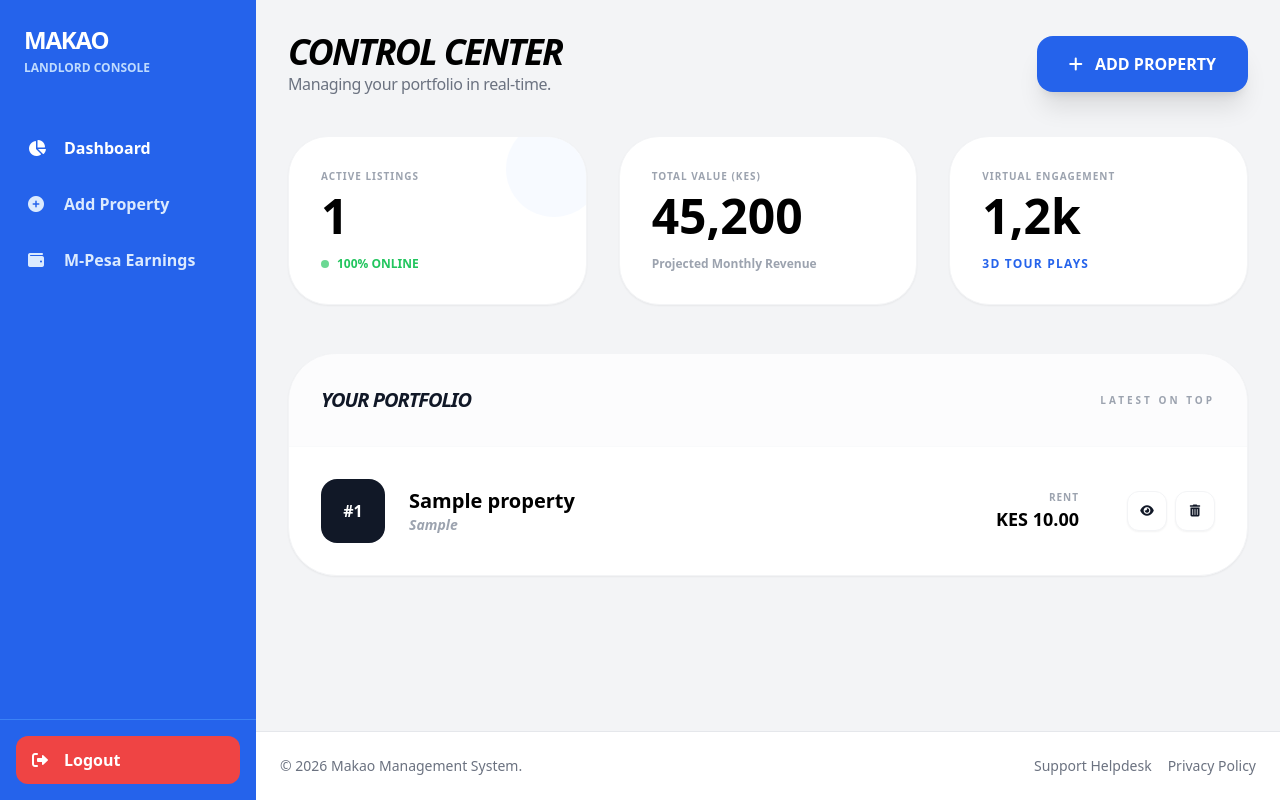
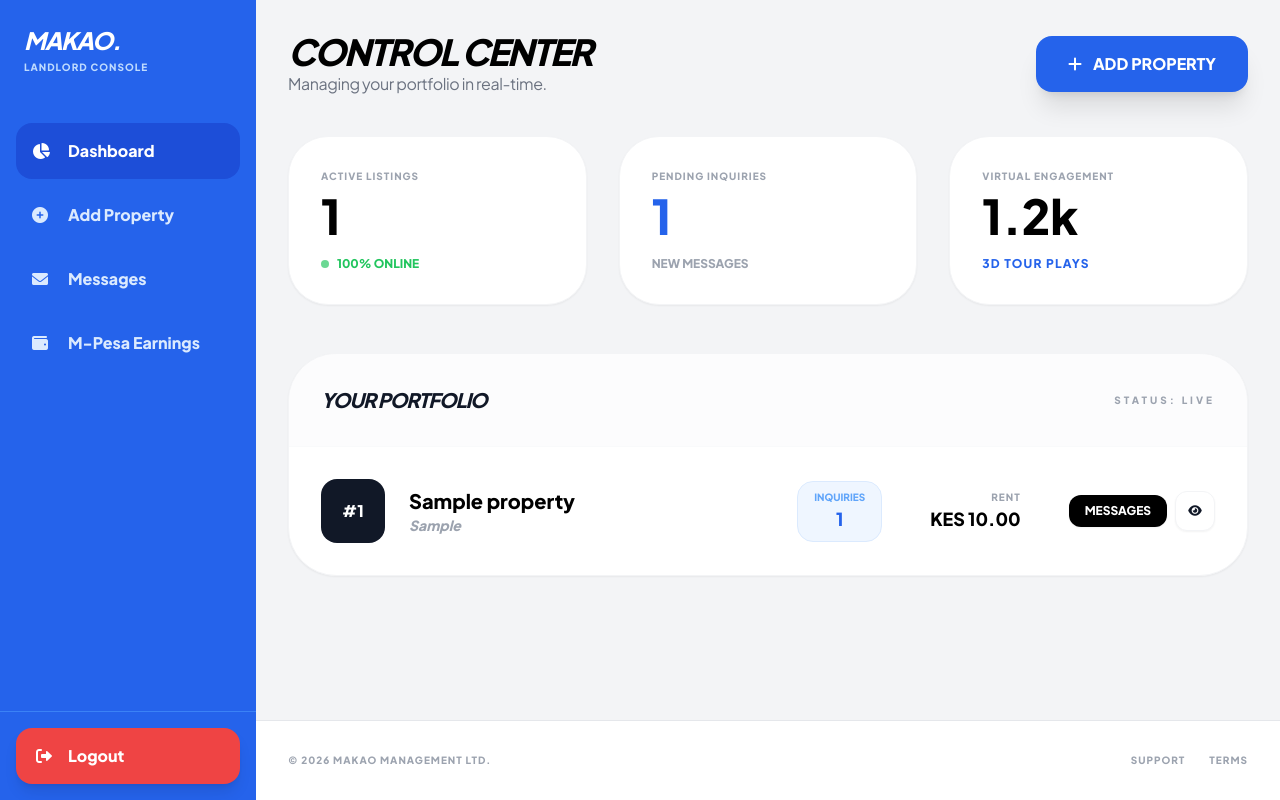
Before and after one commit to Wendy-Okoth/Makao, a Django app: page /dashboard/ in a window 1280 px wide. Run offline with Django 5.2, Linux system fonts and the light colour scheme; a user stored in the database is signed in; tables that the repository leaves empty hold one stand-in row (values such as "Sample post"); some libraries are stand-ins or nearby versions.

Commit message:
Implement in-app chat system between landlords and tenants

```diff
--- a/makao/urls.py
+++ b/makao/urls.py
@@ -26,7 +26,11 @@ from properties.views import (
     TenantDashboardView,
     TenantExploreView,
     toggle_favorite,
-    FavoriteListView # Added this
+    FavoriteListView,
+    InquiryListView,
+    send_inquiry,
+    PropertyInquiryListView,
+    chat_view
 )
 from accounts.views import signup_view, login_success_redirect
 
@@ -44,6 +48,10 @@ urlpatterns = [
     path('about/', TemplateView.as_view(template_name='about.html'), name='about'),
     path('tenant/dashboard/', TenantDashboardView.as_view(), name='tenant-dashboard'),
     path('tenant/explore/', TenantExploreView.as_view(), name='tenant-explore'),
-    path('tenant/favorites/', FavoriteListView.as_view(), name='tenant-favorites'), # Fixed the error
+    path('tenant/favorites/', FavoriteListView.as_view(), name='tenant-favorites'),
     path('property/<int:property_id>/favorite/', toggle_favorite, name='toggle-favorite'),
+    path('property/<int:property_id>/inquire/', send_inquiry, name='send-inquiry'),
+    path('tenant/inquiries/', InquiryListView.as_view(), name='tenant-inquiries'),
+    path('chat/<int:inquiry_id>/', chat_view, name='chat-view'),
+    path('dashboard/property/<int:property_id>/inquiries/', PropertyInquiryListView.as_view(), name='property-inquiries'),
 ]
--- a/properties/views.py
+++ b/properties/views.py
@@ -5,6 +5,9 @@ from django.contrib.auth.mixins import LoginRequiredMixin, UserPassesTestMixin
 from django.core.exceptions import PermissionDenied
 from django.urls import reverse_lazy
 from django.contrib.auth.decorators import login_required
+from django.contrib import messages
+from .models import Inquiry , Message
+from django.db.models import Count
 
 # 1. PUBLIC: Gallery
 class PropertyListView(ListView):
@@ -56,7 +59,17 @@ class LandlordDashboardView(LoginRequiredMixin, ListView):
     def get_queryset(self):
         if not self.request.user.is_landlord:
             raise PermissionDenied
-        return Property.objects.filter(landlord=self.request.user).order_by('-created_at')
+        return Property.objects.filter(landlord=self.request.user)\
+                               .annotate(inquiry_count=Count('inquiries'))\
+                               .order_by('-created_at')
+
+    def get_context_data(self, **kwargs):
+        context = super().get_context_data(**kwargs)
+        # This powers the "Pending Inquiries" stat at the top of your dashboard
+        context['total_inquiries'] = Inquiry.objects.filter(
+            property__landlord=self.request.user
+        ).count()
+        return context
 
 # 6. LANDLORD: Add Form
 class PropertyCreateView(LoginRequiredMixin, UserPassesTestMixin, CreateView):
@@ -91,3 +104,72 @@ class FavoriteListView(LoginRequiredMixin, ListView):
 
     def get_queryset(self):
         return Favorite.objects.filter(user=self.request.user).select_related('property')
+
+class InquiryListView(LoginRequiredMixin, ListView):
+    model = Inquiry
+    template_name = 'tenant_inquiries.html'
+    context_object_name = 'inquiries'
+
+    def get_queryset(self):
+        return Inquiry.objects.filter(tenant=self.request.user).select_related('property')
+
+@login_required
+def send_inquiry(request, property_id):
+    if request.method == "POST":
+        property_obj = get_object_or_404(Property, id=property_id)
+        message_text = request.POST.get('message', '').strip()
+
+        if not message_text:
+            message_text = "I am interested in this property. Please contact me."
+
+        Inquiry.objects.create(
+            tenant=request.user,
+            property=property_obj,
+            message=message_text
+        )
+        # Optional: add a success message
+        return redirect('property-detail', pk=property_id)
+    return redirect('tenant-explore')
+
+class PropertyInquiryListView(LoginRequiredMixin, UserPassesTestMixin, ListView):
+    model = Inquiry
+    template_name = 'landlord_property_inquiries.html'
+    context_object_name = 'inquiries'
+
+    def test_func(self):
+        # Ensure only the owner of the property can see its inquiries
+        property_obj = get_object_or_404(Property, id=self.kwargs['property_id'])
+        return property_obj.landlord == self.request.user
+
+    def get_queryset(self):
+        return Inquiry.objects.filter(property_id=self.kwargs['property_id']).select_related('tenant')
+
+    def get_context_data(self, **kwargs):
+        context = super().get_context_data(**kwargs)
+        context['property'] = get_object_or_404(Property, id=self.kwargs['property_id'])
+        return context
+
+@login_required
+def chat_view(request, inquiry_id):
+    inquiry = get_object_or_404(Inquiry, id=inquiry_id)
+
+    # Security: Only the tenant who started it or the landlord who owns the property can enter
+    if request.user != inquiry.tenant and request.user != inquiry.property.landlord:
+        raise PermissionDenied
+
+    if request.method == "POST":
+        content = request.POST.get('message')
+        if content:
+            Message.objects.create(
+                inquiry=inquiry,
+                sender=request.user,
+                text=content
+            )
+            # Mark as unread for the OTHER person (we'll do status later)
+            return redirect('chat-view', inquiry_id=inquiry.id)
+
+    chat_messages = inquiry.messages.all()
+    return render(request, 'chat.html', {
+        'inquiry': inquiry,
+        'chat_messages': chat_messages
+    })
--- a/templates/base_landlord.html
+++ b/templates/base_landlord.html
@@ -6,26 +6,32 @@
     <title>Landlord Portal | Makao</title>
     <script src="https://cdn.tailwindcss.com"></script>
     <link rel="stylesheet" href="https://cdnjs.cloudflare.com/ajax/libs/font-awesome/6.0.0/css/all.min.css">
+    <link href="https://fonts.googleapis.com/css2?family=Plus+Jakarta+Sans:wght@300;400;600;800&display=swap" rel="stylesheet">
+    <style>body { font-family: 'Plus Jakarta Sans', sans-serif; }</style>
 </head>
-<body class="bg-gray-100 text-gray-900 font-sans flex flex-col min-h-screen">
+<body class="bg-gray-100 text-gray-900 flex flex-col min-h-screen">
 
     <div class="flex flex-grow">
         <aside class="w-64 bg-blue-600 text-white hidden md:flex flex-col sticky top-0 h-screen">
             <div class="p-6">
-                <a href="/" class="text-2xl font-black tracking-tighter">MAKAO</a>
-                <p class="text-xs text-blue-200 uppercase font-bold mt-1">Landlord Console</p>
+                <a href="/" class="text-2xl font-black tracking-tighter italic">MAKAO.</a>
+                <p class="text-[10px] text-blue-200 uppercase font-black mt-1 tracking-widest">Landlord Console</p>
             </div>
 
             <nav class="flex-grow mt-6 px-4 space-y-2">
-                <a href="{% url 'landlord-dashboard' %}" class="flex items-center space-x-3 p-3 rounded-xl hover:bg-blue-700 transition font-bold">
+                <a href="{% url 'landlord-dashboard' %}" class="flex items-center space-x-3 p-4 rounded-2xl {% if request.resolver_match.url_name == 'landlord-dashboard' %}bg-blue-700{% endif %} hover:bg-blue-700 transition font-bold">
                     <i class="fas fa-chart-pie w-6"></i>
                     <span>Dashboard</span>
                 </a>
-                <a href="{% url 'property-add' %}" class="flex items-center space-x-3 p-3 rounded-xl hover:bg-blue-700 transition font-bold text-blue-100">
+                <a href="{% url 'property-add' %}" class="flex items-center space-x-3 p-4 rounded-2xl hover:bg-blue-700 transition font-bold text-blue-100">
                     <i class="fas fa-plus-circle w-6"></i>
                     <span>Add Property</span>
                 </a>
-                <a href="#" class="flex items-center space-x-3 p-3 rounded-xl hover:bg-blue-700 transition font-bold text-blue-100">
+                <a href="#" class="flex items-center space-x-3 p-4 rounded-2xl hover:bg-blue-700 transition font-bold text-blue-100">
+                    <i class="fas fa-envelope w-6"></i>
+                    <span>Messages</span>
+                </a>
+                <a href="#" class="flex items-center space-x-3 p-4 rounded-2xl hover:bg-blue-700 transition font-bold text-blue-100">
                     <i class="fas fa-wallet w-6"></i>
                     <span>M-Pesa Earnings</span>
                 </a>
@@ -34,7 +40,7 @@
             <div class="p-4 border-t border-blue-500">
                 <form action="{% url 'logout' %}" method="post">
                     {% csrf_token %}
-        <button type="submit" class="w-full flex items-center space-x-3 p-3 rounded-xl bg-red-500 hover:bg-red-600 transition font-bold text-white">
+                    <button type="submit" class="w-full flex items-center space-x-3 p-4 rounded-2xl bg-red-500 hover:bg-red-600 transition font-bold text-white shadow-lg">
                         <i class="fas fa-sign-out-alt w-6"></i>
                         <span>Logout</span>
                     </button>
@@ -44,7 +50,7 @@
 
         <div class="flex-grow flex flex-col">
             <header class="md:hidden bg-blue-600 p-4 text-white flex justify-between items-center">
-                <span class="font-black">MAKAO</span>
+                <span class="font-black italic">MAKAO.</span>
                 <button class="text-2xl"><i class="fas fa-bars"></i></button>
             </header>
 
@@ -53,12 +59,12 @@
                 {% endblock %}
             </main>
 
-            <footer class="p-6 border-t border-gray-200 bg-white">
-                <div class="flex flex-col md:flex-row justify-between items-center text-sm text-gray-500">
-                    <div>&copy; 2026 Makao Management System.</div>
-                    <div class="flex space-x-4 mt-2 md:mt-0">
-                        <a href="#" class="hover:text-blue-600">Support Helpdesk</a>
-                        <a href="#" class="hover:text-blue-600">Privacy Policy</a>
+            <footer class="p-8 border-t border-gray-200 bg-white">
+                <div class="flex flex-col md:flex-row justify-between items-center text-[10px] font-black text-gray-400 uppercase tracking-widest">
+                    <div>&copy; 2026 Makao Management Ltd.</div>
+                    <div class="flex space-x-6 mt-4 md:mt-0">
+                        <a href="#" class="hover:text-blue-600 transition">Support</a>
+                        <a href="#" class="hover:text-blue-600 transition">Terms</a>
                     </div>
                 </div>
             </footer>
--- a/templates/base_tenant.html
+++ b/templates/base_tenant.html
@@ -29,8 +29,8 @@
         <i class="fas fa-heart"></i>
         <span>Saved Tours</span>
     </a>
-    <a href="#" class="flex items-center space-x-3 p-4 rounded-2xl text-gray-400 hover:bg-gray-50 hover:text-black transition font-semibold">
-        <i class="fas fa-message"></i>
+    <a href="{% url 'tenant-inquiries' %}" class="flex items-center space-x-3 p-4 rounded-2xl {% if request.resolver_match.url_name == 'tenant-inquiries' %}bg-blue-50 text-blue-600{% else %}text-gray-400 hover:bg-gray-50 hover:text-black{% endif %} transition font-semibold">
+        <i class="fas fa-envelope"></i>
         <span>Inquiries</span>
     </a>
 </nav>
--- a/templates/landlord_dashboard.html
+++ b/templates/landlord_dashboard.html
@@ -7,13 +7,12 @@
         <p class="text-gray-500 font-medium tracking-tight">Managing your portfolio in real-time.</p>
     </div>
     <a href="{% url 'property-add' %}" class="bg-blue-600 hover:bg-black text-white px-8 py-4 rounded-2xl font-black transition shadow-xl transform hover:-translate-y-1">
-    <i class="fas fa-plus mr-2"></i> ADD PROPERTY
-</a>
+        <i class="fas fa-plus mr-2"></i> ADD PROPERTY
+    </a>
 </div>
 
 <div class="grid grid-cols-1 md:grid-cols-3 gap-8 mb-12">
     <div class="bg-white p-8 rounded-[2.5rem] shadow-sm border border-gray-100 relative group overflow-hidden">
-        <div class="absolute -right-4 -top-4 w-24 h-24 bg-blue-50 rounded-full group-hover:scale-150 transition-transform duration-700 opacity-50"></div>
         <div class="relative">
             <h3 class="text-gray-400 text-[10px] font-black uppercase tracking-widest">Active Listings</h3>
             <p class="text-5xl font-black text-black mt-2">{{ my_properties.count }}</p>
@@ -24,14 +23,16 @@
     </div>
 
     <div class="bg-white p-8 rounded-[2.5rem] shadow-sm border border-gray-100">
-        <h3 class="text-gray-400 text-[10px] font-black uppercase tracking-widest">Total Value (KES)</h3>
-        <p class="text-5xl font-black text-black mt-2">45,200</p>
-        <p class="mt-4 text-xs font-bold text-gray-400">Projected Monthly Revenue</p>
+        <h3 class="text-gray-400 text-[10px] font-black uppercase tracking-widest">Pending Inquiries</h3>
+        <p class="text-5xl font-black text-blue-600 mt-2">
+            {% if total_inquiries %}{{ total_inquiries }}{% else %}0{% endif %}
+        </p>
+        <p class="mt-4 text-xs font-bold text-gray-400 uppercase">New Messages</p>
     </div>
 
     <div class="bg-white p-8 rounded-[2.5rem] shadow-sm border border-gray-100">
         <h3 class="text-gray-400 text-[10px] font-black uppercase tracking-widest">Virtual Engagement</h3>
-        <p class="text-5xl font-black text-black mt-2">1,2k</p>
+        <p class="text-5xl font-black text-black mt-2">1.2k</p>
         <p class="mt-4 text-xs font-bold text-blue-600 uppercase tracking-widest">3D Tour Plays</p>
     </div>
 </div>
@@ -39,7 +40,7 @@
 <div class="bg-white rounded-[3rem] border border-gray-100 shadow-sm overflow-hidden">
     <div class="p-8 border-b border-gray-50 flex justify-between items-center bg-gray-50/50">
         <h2 class="text-xl font-black italic uppercase tracking-tighter">Your Portfolio</h2>
-        <span class="text-[10px] font-black text-gray-400 uppercase tracking-[0.3em]">Latest on top</span>
+        <span class="text-[10px] font-black text-gray-400 uppercase tracking-[0.3em]">Status: Live</span>
     </div>
 
     <div class="divide-y divide-gray-50">
@@ -56,17 +57,23 @@
             </div>
 
             <div class="flex items-center gap-12">
-                <div class="text-right">
+                <div class="text-center bg-blue-50 px-4 py-2 rounded-2xl border border-blue-100">
+                    <p class="text-[10px] font-black text-blue-400 uppercase">Inquiries</p>
+                    <p class="text-lg font-black text-blue-600">{{ property.inquiry_count|default:"0" }}</p>
+                </div>
+
+                <div class="text-right hidden md:block">
                     <p class="text-[10px] font-black text-gray-400 uppercase tracking-widest">Rent</p>
                     <p class="text-lg font-black text-black">KES {{ property.price }}</p>
                 </div>
+
                 <div class="flex items-center gap-2">
-                    <a href="{% url 'property-detail' property.id %}" class="w-10 h-10 rounded-xl bg-white border border-gray-100 flex items-center justify-center hover:bg-blue-600 hover:text-white transition shadow-sm">
+                    <a href="{% url 'property-inquiries' property.id %}" class="px-4 py-2 rounded-xl bg-black text-white text-xs font-black uppercase hover:bg-blue-600 transition shadow-sm">
+                        Messages
+                    </a>
+                    <a href="{% url 'property-detail' property.id %}" class="w-10 h-10 rounded-xl bg-white border border-gray-100 flex items-center justify-center hover:bg-gray-100 transition shadow-sm">
                         <i class="fas fa-eye text-xs"></i>
                     </a>
-                    <button class="w-10 h-10 rounded-xl bg-white border border-gray-100 flex items-center justify-center hover:bg-red-500 hover:text-white transition shadow-sm">
-                        <i class="fas fa-trash-alt text-xs"></i>
-                    </button>
                 </div>
             </div>
         </div>
```
Also changed, not shown: properties/models.py (+20 -4 lines), templates/chat.html (added, +46 -0 lines), templates/landlord_property_inquiries.html (added, +43 -0 lines), templates/property_detail.html (+17 -19 lines), templates/tenant_inquiries.html (added, +48 -0 lines), properties/migrations/0003_alter_inquiry_options_remove_inquiry_status_and_more.py (added), properties/migrations/0004_message.py (added). Lines whose indentation alone changed are shown as unchanged.
